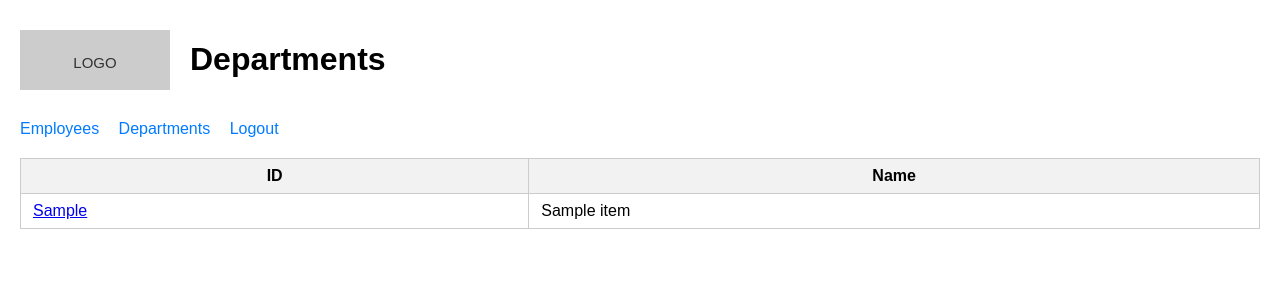
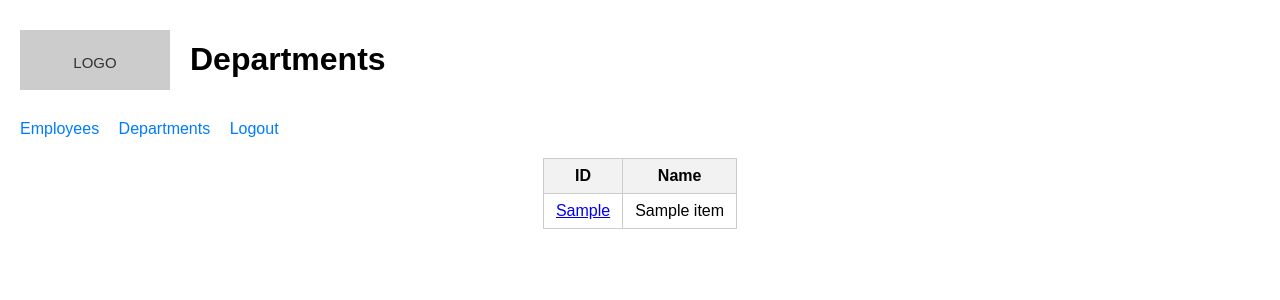
Before and after one commit to gravitylens/employees-app, a Flask app: page /departments in a window 1280 px wide. Shown: the top 300 px of the page. Run offline with Flask 3, Linux system fonts and the light colour scheme; the visitor is signed in with stand-in values (Sample User, id 1); a database or web service that is not in the repository returns one stand-in record (values such as "Sample title"); data that the repository does not hold is empty.

Commit message:
Make table widths adjust to content

```diff
--- a/web/static/styles.css
+++ b/web/static/styles.css
@@ -50,7 +50,9 @@ nav a:hover {
 
 table {
     border-collapse: collapse;
-    width: 100%;
+    width: auto;
+    max-width: 100%;
+    margin: 0 auto;
 }
 
 th, td {
```
